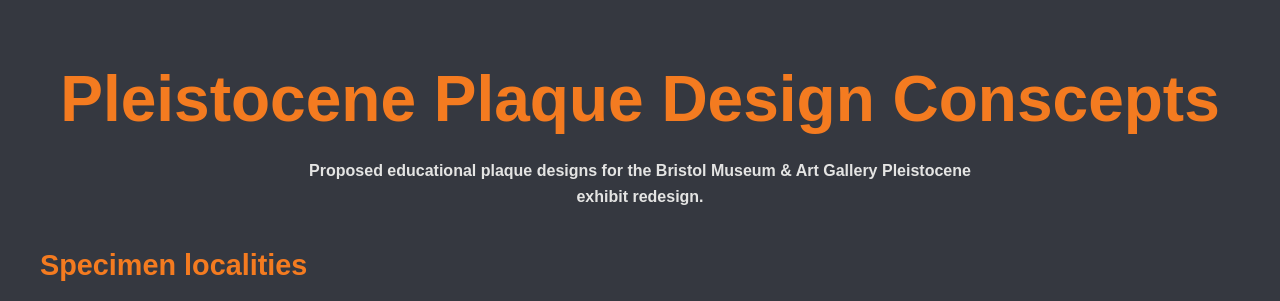
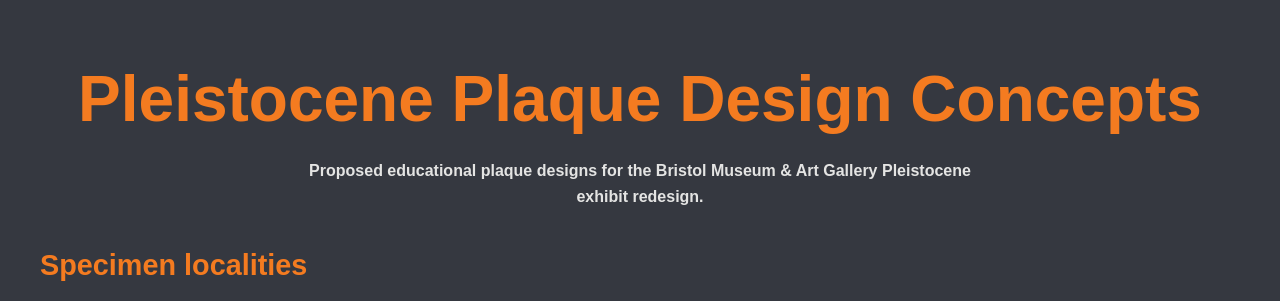
Before and after one commit to jatoad/Plaques-, a plain HTML site: page index.html in a window 1280 px wide. Shown: the top 301 px of the page. Drawn offline with Linux system fonts and the light colour scheme.

Commit message:
bad spel

```diff
--- a/index.html
+++ b/index.html
@@ -83,7 +83,7 @@
 <body>
 
 <header>
-    <h1>Pleistocene Plaque Design Conscepts</h1>
+    <h1>Pleistocene Plaque Design Concepts</h1>
     <h4 class="subtitle">
         Proposed educational plaque designs for the Bristol Museum & Art Gallery
         Pleistocene exhibit redesign.
```
